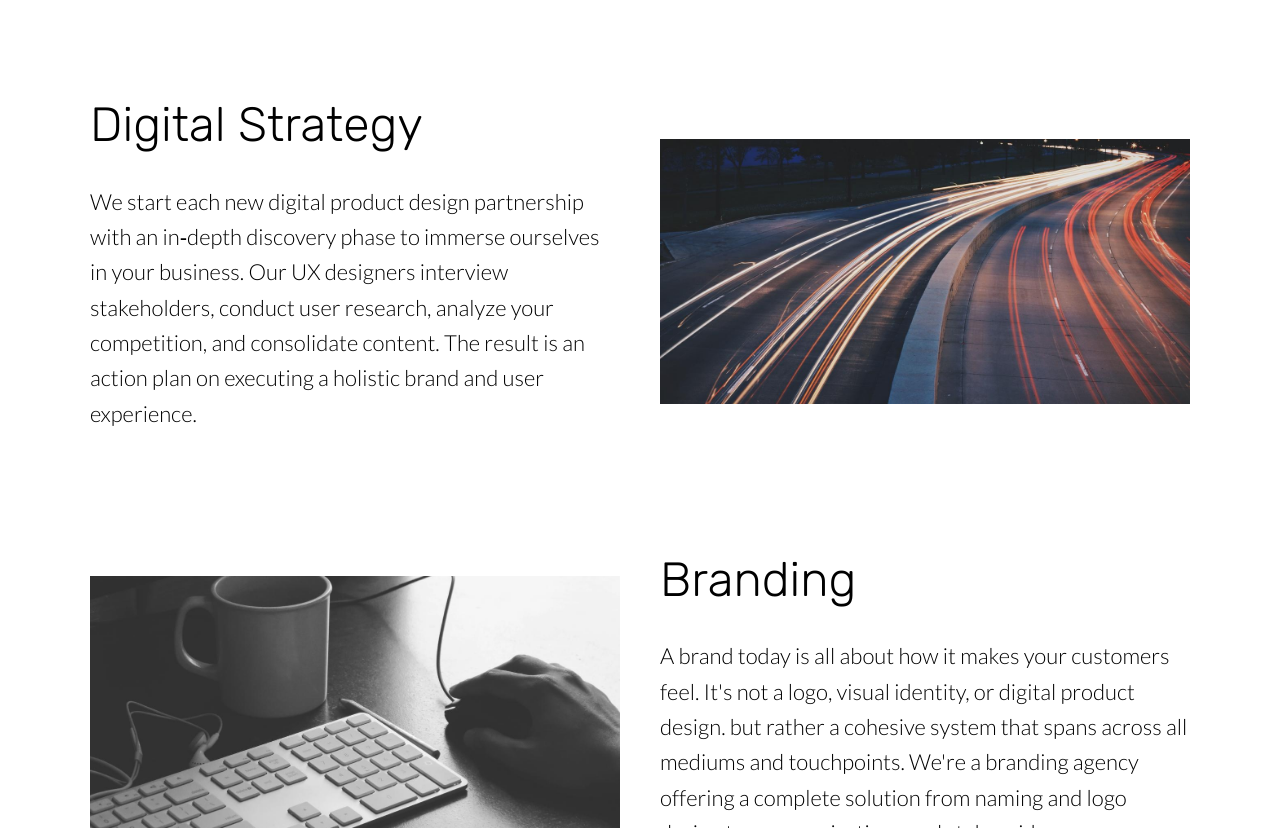
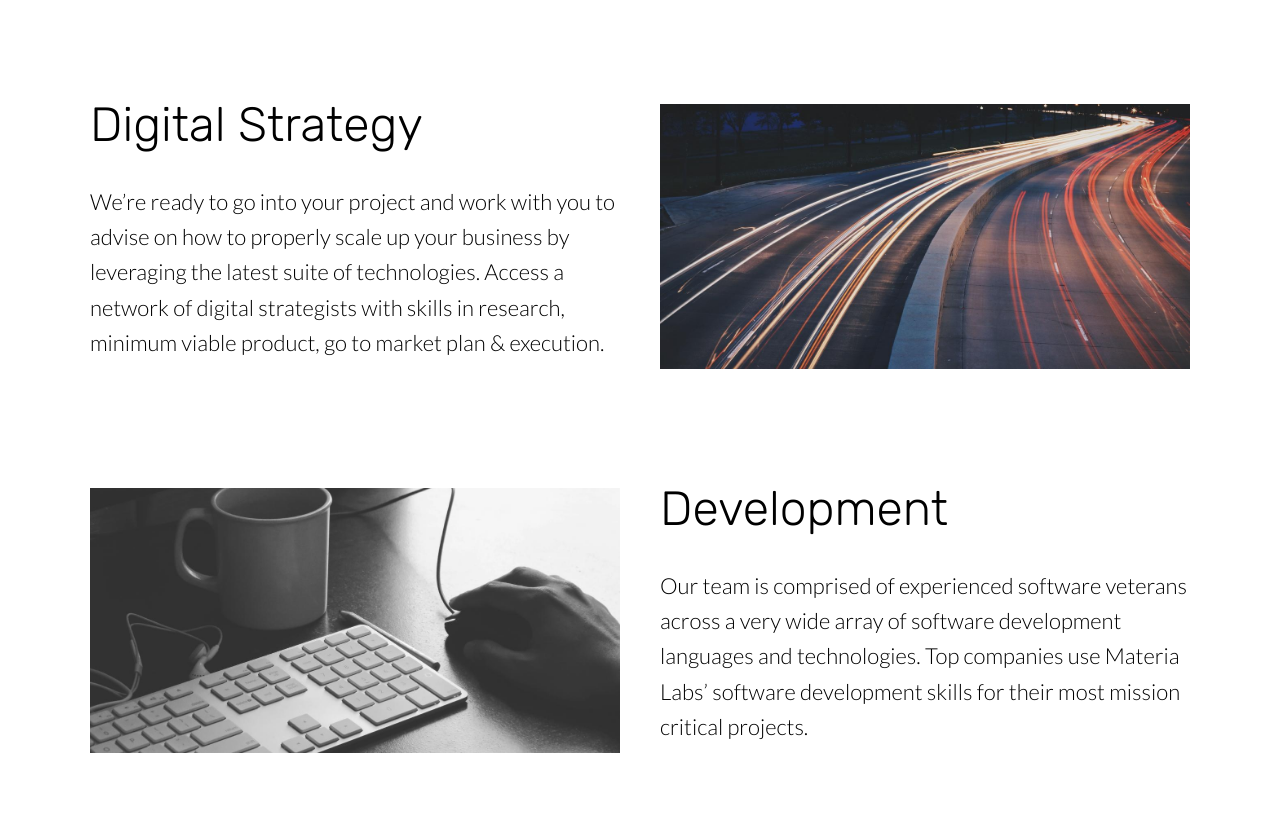
Before and after one commit to materia-labs/materia-labs.github.io, a Jekyll site: the page built from index.html, in a window 1280 px wide and 900 px high, scrolled down 832 px, cut to the strip 72-900 px from the top of the window. Built offline with Jekyll 4.4.1, drawn with Linux system fonts in a browser that asks for light colours; nearby versions of some CDN libraries; some of the changed text lies outside the part shown.

Commit message:
change business description

```diff
--- a/index.html
+++ b/index.html
@@ -8,8 +8,8 @@
 <section class="hero" style="background-image: url({% include relative-src.html src=page.image %})">
 	<div class="inner-hero text-container">
 		<div class="hero-text-container">
-			<h1 class="editable">Materia Labs is a UI/UX design agency in Singapore.</h1>
-			<p class="subtext editable">As a full-service UX design agency, we work closely with our clients to define, design and develop transformative user experiences across all platforms and brand’s touchpoints.</p>
+			<h1 class="editable">Materia Labs is a software development company in Singapore.</h1>
+			<p class="subtext editable">We are ready to tackle your most important software development initiatives. We are ready for tomorrow's business challenges by offering top quality software solutions tailored to your needs.</p>
 		</div>
 	</div>
 	<div class="learn-more"><a href="#learn-more">Learn more <span class="arrow">&#x25BC;</span></a></div>
@@ -20,7 +20,7 @@
 		<div class="container flex">
 			<div class="text">
 				<h2 class="editable">Digital Strategy</h2>
-				<p class="editable">We start each new digital product design partnership with an in‑depth discovery phase to immerse ourselves in your business. Our UX designers interview stakeholders, conduct user research, analyze your competition, and consolidate content. The result is an action plan on executing a holistic brand and user experience.</p>
+				<p class="editable">We’re ready to go into your project and work with you to advise on how to properly scale up your business by leveraging the latest suite of technologies. Access a network of digital strategists with skills in research, minimum viable product, go to market plan & execution.</p>
 			</div>
 			<div class="image">
 				<img class="editable" src="/images/strategy.jpg" alt="Screenshot" />
@@ -31,8 +31,8 @@
 	<section class="info">
 		<div class="container flex">
 			<div class="text">
-				<h2 class="editable">Branding</h2>
-				<p class="editable">A brand today is all about how it makes your customers feel. It's not a logo, visual identity, or digital product design. but rather a cohesive system that spans across all mediums and touchpoints. We're a branding agency offering a complete solution from naming and logo design to communications and style guides.</p>
+				<h2 class="editable">Development</h2>
+				<p class="editable">Our team is comprised of experienced software veterans across a very wide array of software development languages and technologies. Top companies use Materia Labs’ software development skills for their most mission critical projects.</p>
 			</div>
 			<div class="image">
 				<img class="editable" src="/images/develop.jpg" alt="Screenshot" />
@@ -44,7 +44,7 @@
 		<div class="container flex">
 			<div class="text">
 				<h2 class="editable">User Experience</h2>
-				<p class="editable">UI/UX design is a defining factor for any digital product these days. We're a user experience and UI design agency focused on improving conversion and increasing customer engagement. Our UI/UX design capabilities don't stop at mobile apps, web applications, or multi‑platform digital experiences. As a UX design agency, we create products and services that provide outstanding usability while fully embracing your brand's personality.</p>
+				<p class="editable">UI/UX design is a defining factor for any digital product these days. Our team focuses on improving conversion and increasing customer engagement. Our UI/UX design capabilities don't stop at mobile apps, web applications, or multi‑platform digital experiences. Our goal is to create products and services that provide outstanding usability while fully embracing your brand's personality.</p>
 			</div>
 			<div class="image">
 				<img class="editable" src="/images/ui.jpg" alt="Screenshot" />
```
